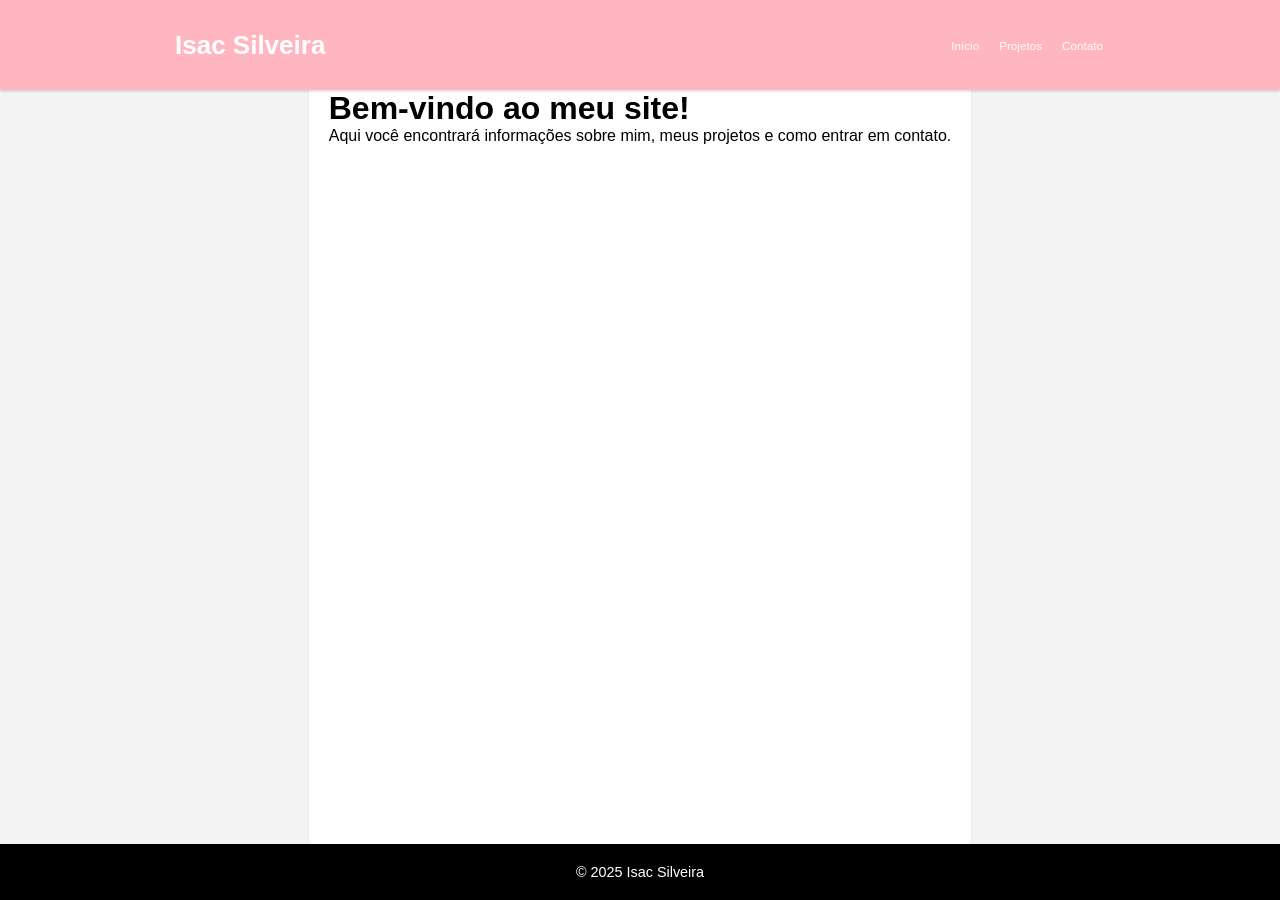
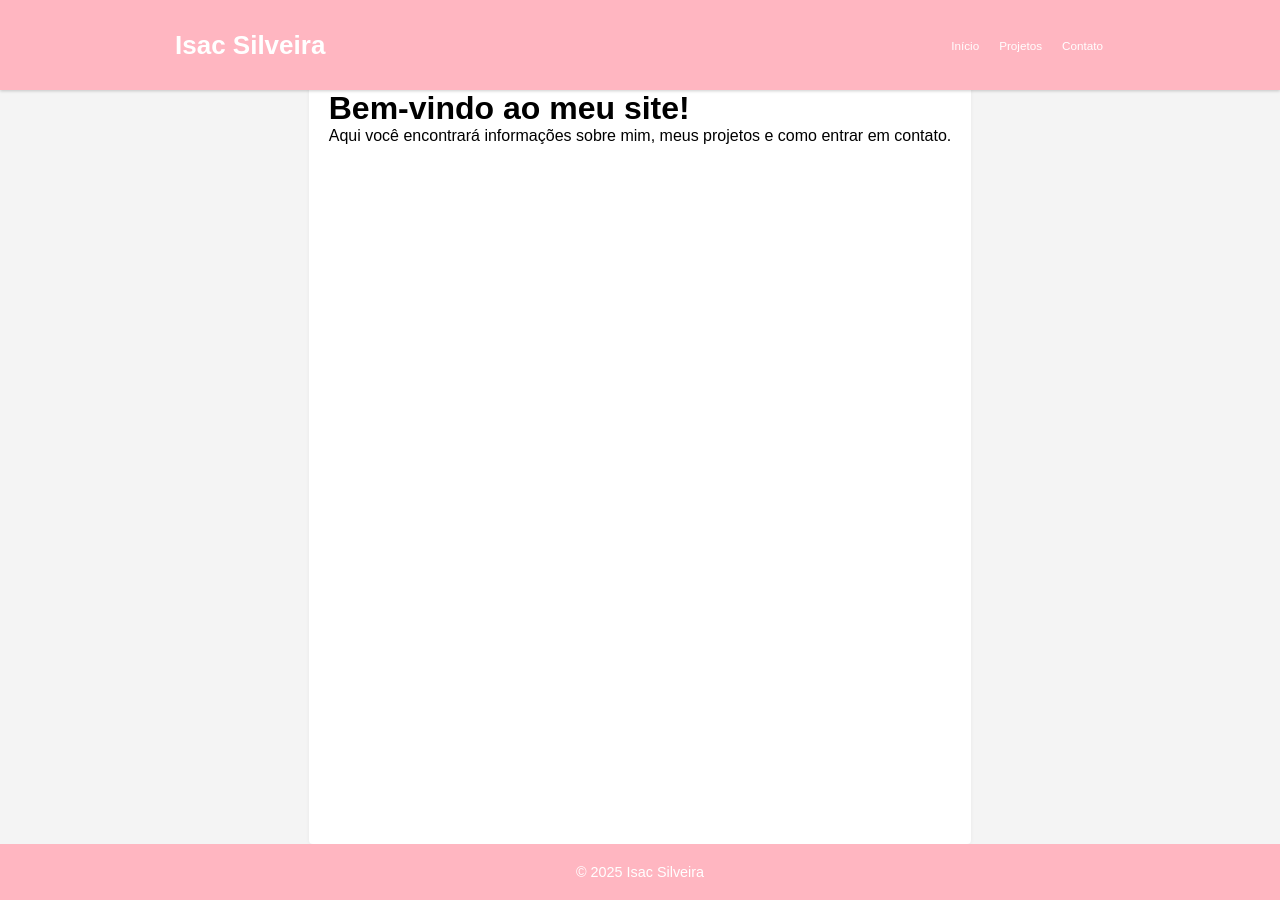
Before and after one commit to isacsilveira/isacsilveira.github.io, a Jekyll site: the page built from index.md, in a window 1280 px wide. Built offline with Jekyll 4.4.1, drawn with Linux system fonts in a browser that asks for light colours.

Commit message:
Update style.css

```diff
--- a/assets/css/style.css
+++ b/assets/css/style.css
@@ -91,7 +91,7 @@ html, body {
 
 /* Rodapé */
 .footer {
-  background-color: #000;
+  background-color: #ffb6c1;
   color: #fff;
   text-align: center;
   padding: 20px;
```
